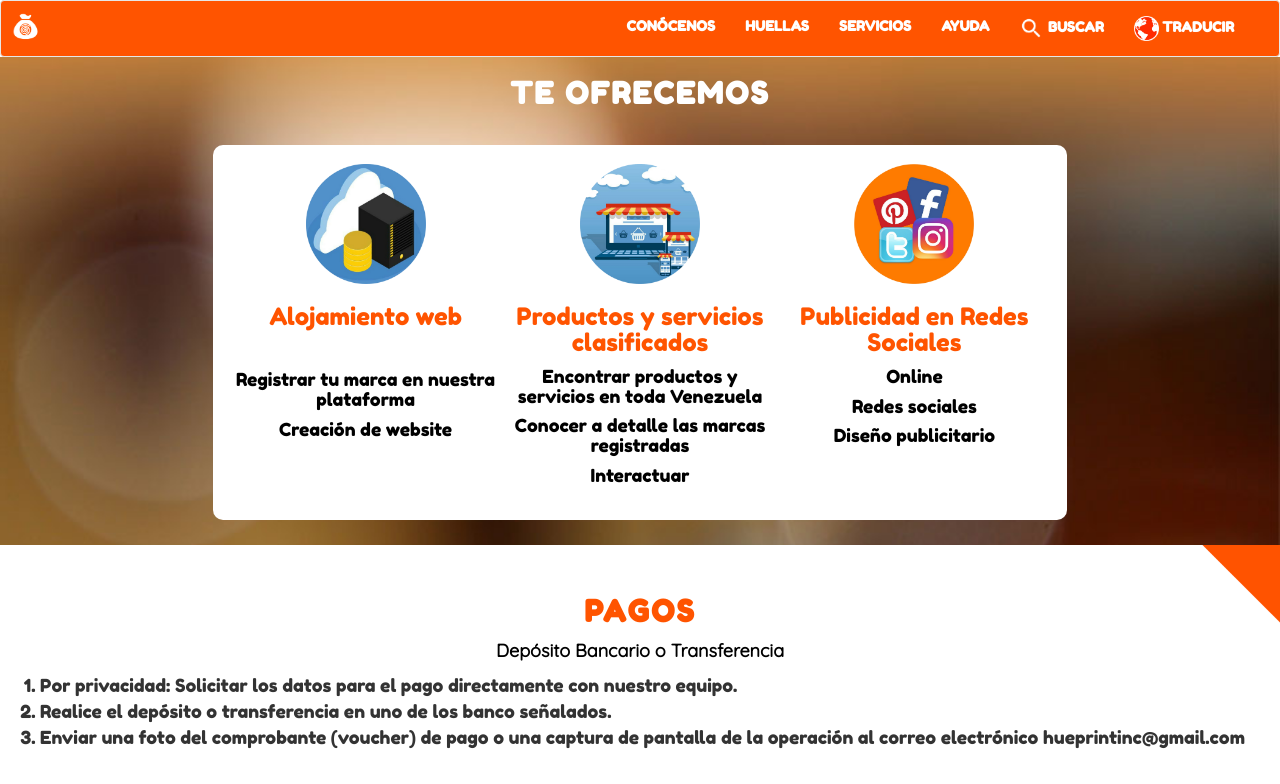
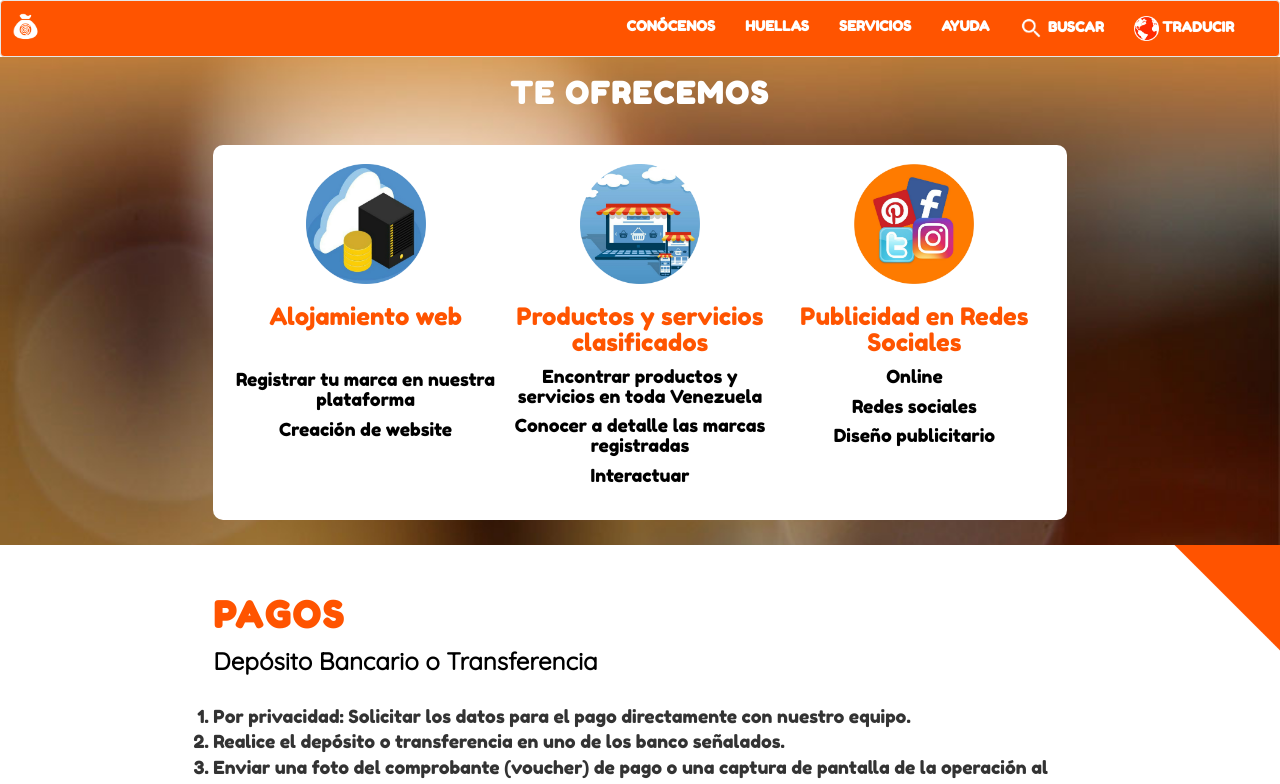
Before and after one commit to jfuenmayor96/hueprint, a React (Create React App) app: page /hueprint/servicios in a window 1280 px wide. Shown: the top 784 px of the page. Built offline with nearby package versions, Linux system fonts and the light colour scheme; a web font is replaced by a local one.

Commit message:
se cambia el tamaño de los subtitulos y la alineacion del titulo de Pago

```diff
--- a/src/containers/Servicios/Servicios.js
+++ b/src/containers/Servicios/Servicios.js
@@ -35,10 +35,10 @@ class Servicios extends React.Component {
         </div>
 
         <div className="row triangulo" style={{paddingTop: "30px", paddingBottom: "30px", marginLeft: "0px", marginRight: "0px"}}>
-          <div className="col-lg-12 col-md-12 col-sm-12 col-xs-12" style={{paddingLeft: "0px", paddingRight: "0px"}}>
-            <h2 style={{fontFamily: "Fredoka One", fontWeight: "bold", letterSpacing: "2px"}}>PAGOS</h2>
-            <p style={{fontSize: "18px", textAlign: "center"}}>Depósito Bancario o Transferencia</p>
-            <ol style={{fontSize: "18px", fontWeight: "normal"}}>
+          <div className="col-lg-offset-2 col-md-offset-2 col-sm-offset-1 col-xs-offset-1 col-lg-8 col-md-8 col-sm-10 col-xs-10" style={{paddingLeft: "0px", paddingRight: "0px"}}>
+            <h2 style={{fontFamily: "Fredoka One", fontWeight: "bold", letterSpacing: "2px", textAlign: "left", fontSize: "36px"}}>PAGOS</h2>
+            <p style={{fontSize: "24px", textAlign: "left"}}>Depósito Bancario o Transferencia</p>
+            <ol style={{fontSize: "18px", fontWeight: "normal", paddingTop: "15px", paddingLeft: "0px"}}>
               <li>Por privacidad: Solicitar los datos para el pago directamente con nuestro equipo.</li>
               <li>Realice el depósito o transferencia en uno de los banco señalados.</li>
               <li>Enviar una foto del comprobante (voucher) de pago o una captura de pantalla de la operación al correo electrónico hueprintinc@gmail.com</li>
```
